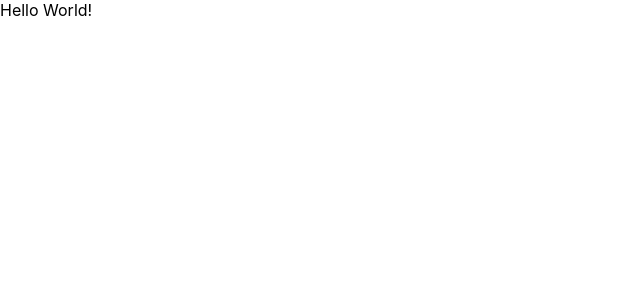
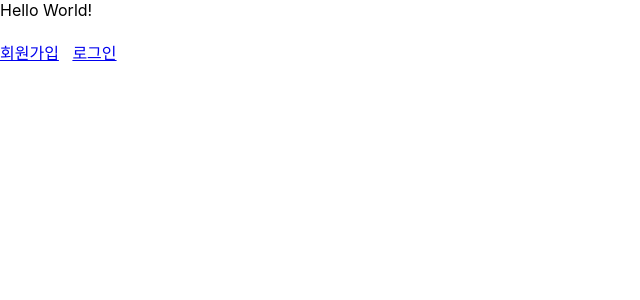
Before and after one commit to owel-dev/wanted-pre-onboarding-frontend, a React (Create React App) app: page / in a window 1280 px wide. Shown: the top 300 px of the page, without its empty margins (0-640 px from the left). Built offline with nearby package versions, Linux system fonts and the light colour scheme.

Commit message:
feat: 각 페이지에 다른 페이지로 이동할 수 있는 링크 추가

```diff
--- a/src/components/Home.jsx
+++ b/src/components/Home.jsx
@@ -1,6 +1,15 @@
 import React from 'react';
+import { Link } from 'react-router-dom';
+
 const Home = () => {
-  return <>Hello World!</>;
+  return (
+    <>
+      <div>Hello World!</div>
+      <br />
+      <Link to="/signup">회원가입</Link> &nbsp;&nbsp;
+      <Link to="/signin">로그인</Link>
+    </>
+  );
 };
 
 export default Home;
--- a/src/components/SignIn.jsx
+++ b/src/components/SignIn.jsx
@@ -3,6 +3,7 @@ import axios from 'axios';
 import { useState, useEffect } from 'react';
 import { useNavigate } from 'react-router-dom';
 import Cookies from 'js-cookie';
+import { Link } from 'react-router-dom';
 
 const SignIn = () => {
   const [stateEmail, setStateEmail] = useState('');
@@ -92,6 +93,9 @@ const SignIn = () => {
           로그인
         </button>
       </form>
+      <br />
+      <Link to="/">홈</Link> &nbsp;&nbsp;
+      <Link to="/signup">회원가입</Link>
     </>
   );
 };
--- a/src/components/SignUp.jsx
+++ b/src/components/SignUp.jsx
@@ -2,6 +2,7 @@ import React from 'react';
 import axios from 'axios';
 import { useState, useEffect } from 'react';
 import { useNavigate } from 'react-router-dom';
+import { Link } from 'react-router-dom';
 
 const SignUp = () => {
   const [stateEmail, setStateEmail] = useState('');
@@ -90,6 +91,9 @@ const SignUp = () => {
           회원가입
         </button>
       </form>
+      <br />
+      <Link to="/">홈</Link> &nbsp;&nbsp;
+      <Link to="/signin">로그인</Link>
     </>
   );
 };
--- a/src/components/Todo.jsx
+++ b/src/components/Todo.jsx
@@ -3,6 +3,7 @@ import axios from 'axios';
 import { useState, useEffect } from 'react';
 import Cookies from 'js-cookie';
 import { useNavigate } from 'react-router-dom';
+import { Link } from 'react-router-dom';
 
 const Todo = () => {
   const [addInput, setAddInput] = useState('');
@@ -198,6 +199,10 @@ const Todo = () => {
           </li>
         ))}
       </ul>
+      <br />
+      <Link to="/">홈</Link> &nbsp;&nbsp;
+      <Link to="/signup">회원가입</Link> &nbsp;&nbsp;
+      <Link to="/signin">로그인</Link>
     </>
   );
 };
```
